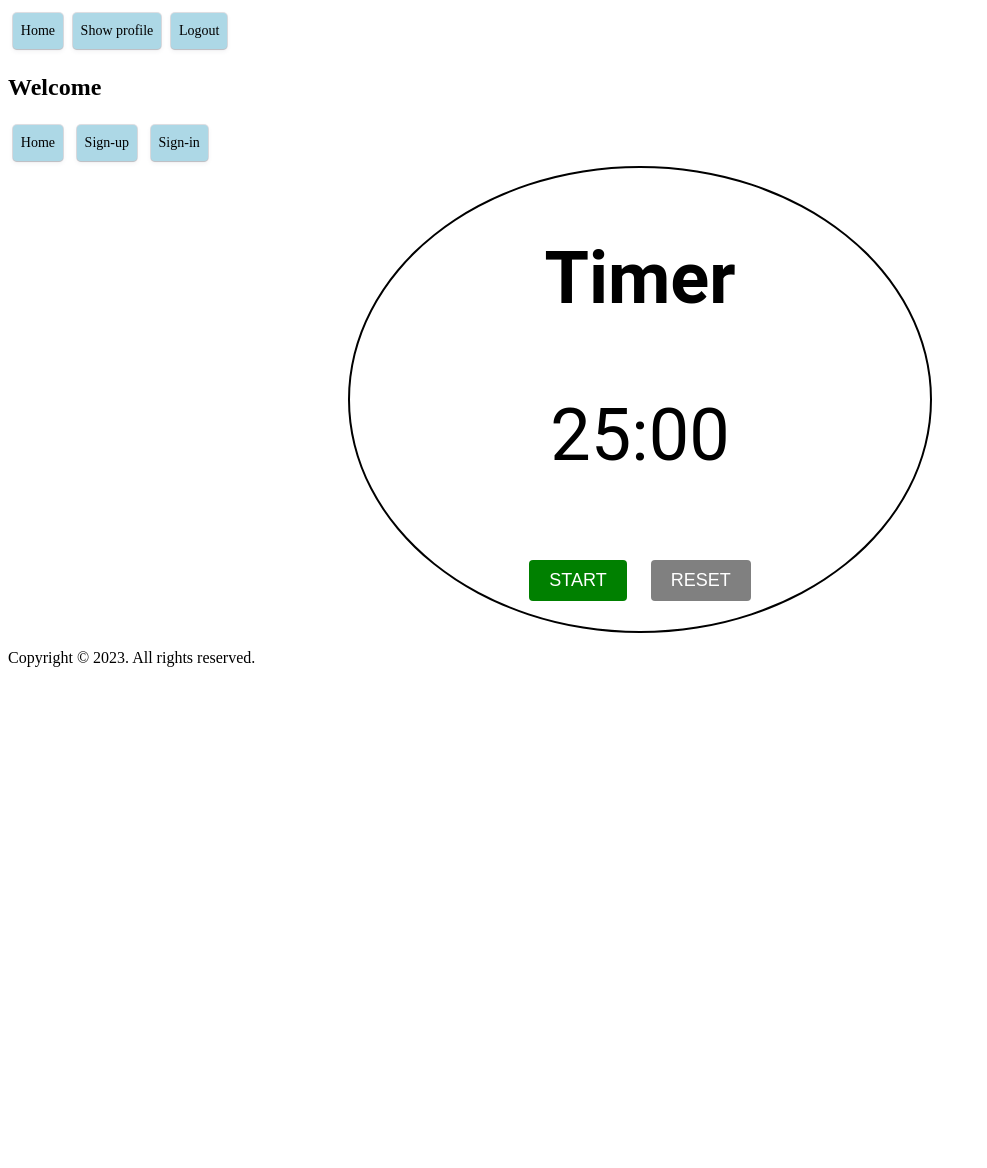
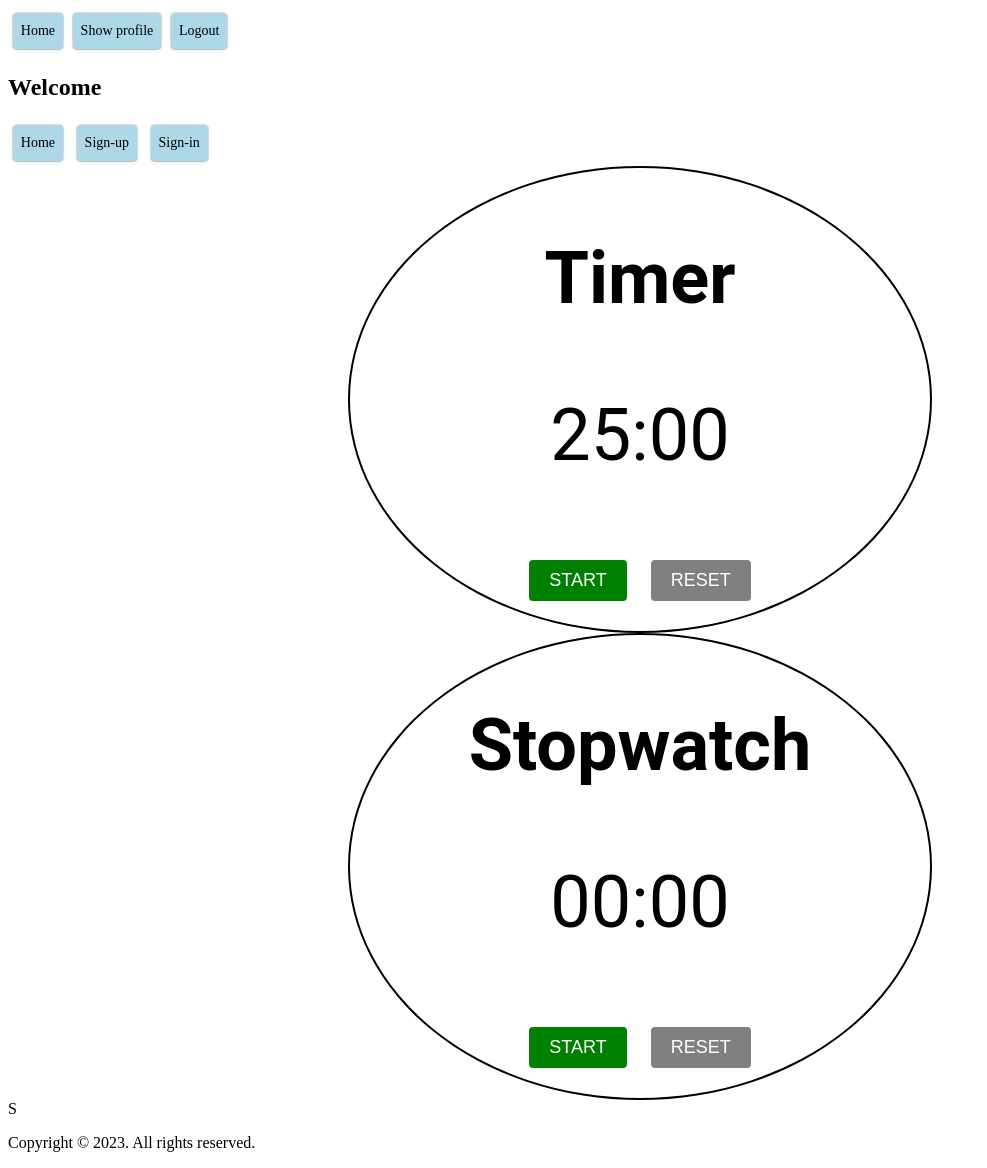
Before and after one commit to xxxxxChristian02xxxxx/ProgettoSAW, a PHP site: page /main.php in a window 1280 px wide. Shown: the whole page, without its empty margins (0-987 px from the left). Before the commit the page ends 667 px from the top, so only its background shows below. Run offline with PHP 8.4, Linux system fonts and the light colour scheme; the visitor is signed in with stand-in values (Sample User, id 1); data that the repository does not hold is empty; some libraries are stand-ins or nearby versions.

Commit message:
<main.php> implementazione conometro, manca css

```diff
--- a/dressing.css
+++ b/dressing.css
@@ -66,6 +66,46 @@
 }
 
 /*css per il main */
+.containerTimer{
+    margin:0 auto;
+    max-width:540px;
+    text-align: center;
+    padding:20px;
+    font-family: "Roboto",sans-serif;
+    border-radius: 90%;
+    border: 2px solid black;
+}
+.containerTimer button {
+    font-size: 18px;
+    padding: 10px 20px ;
+    margin: 10px;
+    color: white;
+    border:none;
+    border-radius: 4px;
+    cursor:pointer; /*il cursore diventa una manina quando passo sopra */
+    text-transform: uppercase;
+    transition: opacity .3s ease-in-out; /*quando passo sul bottone questo diventa piu opaco */
+}
+.containerTimer button:hover {
+    opacity: .7;
+}
+.timer {
+    font-size: 72px;
+    color:black;
+}
+.title {
+    font-size: 36px;
+    margin-bottom: 10px;
+    color: black;
+}
+#startTimer{
+    background-color: green;
+}
+#resetTimer{
+    background-color:grey;
+}
+
+/*css per il stopwatch*/
 .containerStopwatch{
     margin:0 auto;
     max-width:540px;
@@ -89,19 +129,9 @@
 .containerStopwatch button:hover {
     opacity: .7;
 }
-.timer {
-    font-size: 72px;
-    color:black;
-}
-
-.title {
-    font-size: 36px;
-    margin-bottom: 10px;
-    color: black;
-}
-#start{
+#startStopwatch{
     background-color: green;
 }
-#reset{
+#resetStopwatch{
     background-color:grey;
 }
--- a/main.php
+++ b/main.php
@@ -54,6 +54,7 @@
 
 
 <body>
+
     <div id="header">
         <script>
             $(function () {
@@ -61,21 +62,35 @@
             });
         </script>
     </div>
-<div class="containerStopwatch">
+<div>
+    <div class="containerTimer">
         <div class="title">
             <h1> Timer</h1>
         </div>
-    <p id="time" class ="timer">25:00</p>
+        <p id="timeTimer" class ="timer">25:00</p>
+        <div id ="timerBottons">
+            <button id = "startTimer" > Start</button>
+            <button id = "resetTimer"> Reset</button>
+        </div>
+    </div>
+
+    <div class="containerStopwatch">
+        <div class="title">
+            <h1> Stopwatch</h1>
+        </div>
+        <p id="timeStopwatch" class ="timer">00:00</p>
         <div id ="stopwatchBottons">
-        <button id = "start" > Start</button>
-        <button id = "reset"> Reset</button>
+            <button id = "startStopwatch" > Start</button>
+            <button id = "resetStopwatch"> Reset</button>
 
         </div>
     </div>
+
+</div>
 <script>
-const startElement= document.getElementById("start");
-const resetElement= document.getElementById("reset");
-const timeElement= document.getElementById("time");
+const startElement= document.getElementById("startTimer");
+const resetElement= document.getElementById("resetTimer");
+const timeElement= document.getElementById("timeTimer");
 let interval;
 let timeLeft = 1500; /*tempo rimasto : 1500 indica 25 secondi*/
 var bottonRound =0;
@@ -127,7 +142,7 @@ function startTimer() {
 }
 
 function resetTimer() {
-    console.log("reset")
+    console.log("resetTimer")
     clearInterval(interval);
     timeLeft = 1500;
     updateTimer();
@@ -137,11 +152,69 @@ function resetTimer() {
 function stopTimer() {
     clearInterval(interval);
 }
+resetElement.addEventListener("click", resetTimer)
+</script>
+<script>
 
 
-resetElement.addEventListener("click", resetTimer)
-</script>
+        const startElement_S= document.getElementById("startStopwatch");
+        const resetElement_S= document.getElementById("resetStopwatch");
+        const timeElement_S= document.getElementById("timeStopwatch");
+        let interval2;
+        var bottonRound2 =0;
+        var lefTime2 =0;
 
+        startElement_S.addEventListener('click', function() {
+            // Verifica lo stato del bottone
+            if (bottonRound2 === 0) {
+                // Prima volta che è stato cliccato
+                console.log('Primo clic');
+                startStopwatch();
+                // Aggiorna lo stato
+                bottonRound2 = 1;
+            } else {
+                // Seconda volta che è stato cliccato
+                console.log('Secondo clic');
+                stopStopwatch();
+                // Aggiorna lo stato
+                bottonRound2 = 0;
+            }
+        })
+
+        function updateStopwatch() {
+            let minutes = Math.floor(lefTime2 / 60);
+            let seconds = lefTime2 % 60;
+            /*
+                funzione per stampare a schermo il tempo che scorre ,padStart serve per stampare 0, col lo 0 davanti
+                con 2 -> voglio 2 digit e se non ho nulla metto "0" di default
+            */
+            let formattedTime2 = `${minutes.toString().padStart(2, "0")}: ${seconds.toString().padStart(2, "0")}`;
+            timeElement_S.innerHTML = formattedTime2;
+        }
+
+        function startStopwatch() {
+            /*intervallo che deve essere aggiornato ogni 1000 ms*/
+
+            interval2 = setInterval(() => {
+                lefTime2++;
+                updateStopwatch();
+            }, 1000)
+
+        }
+
+        function resetStopwatch() {
+            console.log("resetTimer")
+            clearInterval(interval2);
+            lefTime2 = 0;
+            updateStopwatch();
+            bottonRound2 = 0;
+        }
+
+        function stopStopwatch() {
+            clearInterval(interval2);
+        }
+        resetElement_S.addEventListener("click", resetStopwatch)
+    </script>S
 <footer>
     <p>Copyright © 2023. All rights reserved.</p>
 </footer>
```
Lines whose indentation alone changed are shown as unchanged.
